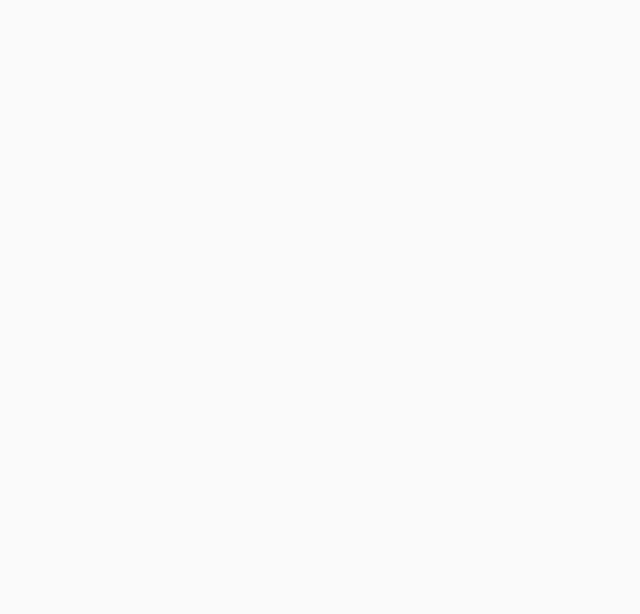
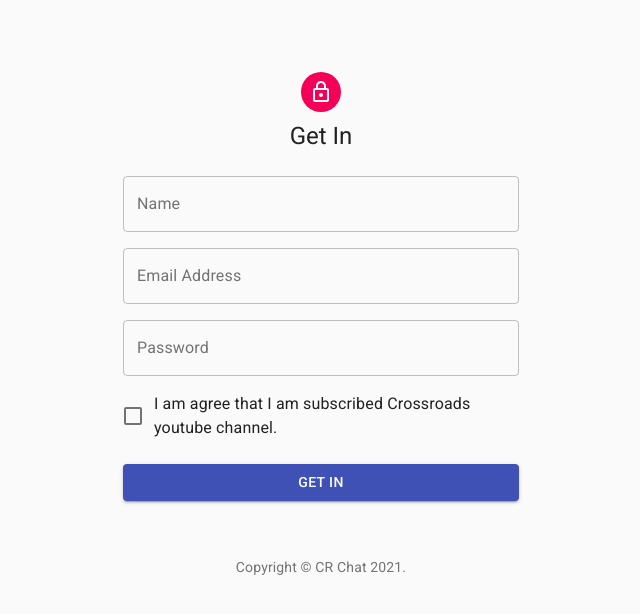
Before and after one commit to Muhammed-Rahif/Crossroads-Subscribers-Hub, a React (Create React App) app in the folder client/: page /get-in in a window 1280 px wide. Shown: the top 614 px of the page, without its empty margins (319-959 px from the left). Built offline with nearby package versions, Linux system fonts and the light colour scheme; the HTML template or start-up script is replaced by a standard one.

Commit message:
User login finished with client side cookies

```diff
--- a/client/package.json
+++ b/client/package.json
@@ -10,7 +10,9 @@
     "@testing-library/react": "^11.1.0",
     "@testing-library/user-event": "^12.1.10",
     "react": "^17.0.2",
+    "react-cookie": "^4.0.3",
     "react-dom": "^17.0.2",
+    "react-hook-form": "^7.6.0",
     "react-scripts": "4.0.3",
     "socket.io-client": "^4.1.1",
     "web-vitals": "^0.2.4",
--- a/client/src/App.js
+++ b/client/src/App.js
@@ -1,5 +1,5 @@
-import React from "react";
-import { BrowserRouter as Router, Route, Switch } from "react-router-dom";
+import React, { useEffect, useState } from "react";
+import { BrowserRouter as Router, Route, Switch, Redirect } from "react-router-dom";
 // Material UI
 import useMediaQuery from '@material-ui/core/useMediaQuery';
 import { createMuiTheme, ThemeProvider } from '@material-ui/core/styles';
@@ -7,10 +7,30 @@ import CssBaseline from '@material-ui/core/CssBaseline';
 // Components
 import ChatHome from "./Components/ChatHome/ChatHome";
 import GetIn from "./Components/GetIn/GetIn";
+// React cookie
+import { CookiesProvider } from 'react-cookie';
+import { useCookies } from 'react-cookie';
+const cookieKey = "cr-chat-cookie";
 
 function App() {
+  const [cookies, setCookie, removeCookie] = useCookies([cookieKey]);
+  const [userLogged,setUserLogged] = useState(Boolean(cookies.userData));
   const prefersDarkMode = useMediaQuery('(prefers-color-scheme: dark)');
 
+  var setUserData = (userData) => {
+    setCookie('userData', userData, { path: '/', secure: true });
+    window.location.reload();
+  }
+  var getUserData = () => {
+    return cookies.userData;
+  }
+  var logoutUser = () =>{
+    removeCookie("userData");
+    window.location.reload();
+  }
+
+  console.log(getUserData());
+  console.log(userLogged);
   const theme = React.useMemo(
     () =>
       createMuiTheme({
@@ -24,17 +44,19 @@ function App() {
 
   return (
     <ThemeProvider theme={theme}>
+      <CookiesProvider>
         <CssBaseline />
         <Router>
           <Switch>
             <Route exact path="/" component={ChatHome}>
-            <ChatHome />
+            {(typeof getUserData() != "undefined") ? <ChatHome logoutUser={logoutUser} />:<Redirect to="/get-in" />}
             </Route>
-          <Route path="/getin" component={GetIn}>
-            <GetIn />
+            <Route path="/get-in" component={GetIn}>
+              {(typeof getUserData() == "undefined") ? <GetIn setUserData={setUserData} getUserData={getUserData} />:<Redirect to="/" />}
             </Route>
           </Switch>
         </Router>
+      </CookiesProvider>
     </ThemeProvider>
   );
 }
--- a/client/src/Components/ChatHome/ChatHome.js
+++ b/client/src/Components/ChatHome/ChatHome.js
@@ -50,7 +50,7 @@ const useStyles = makeStyles((theme) => ({
     }
 }));
 
-function ChatHome() {
+function ChatHome({ logoutUser }) {
     const [sideDrawer, setSideDrawer] = useState(false);
     const [menuOpen, setMenuOpen] = useState(false);
 
@@ -94,7 +94,10 @@ function ChatHome() {
                         open={Boolean(menuOpen)}
                         onClose={handleMenuClose}
                     >
-                        <MenuItem onClick={handleMenuClose}>Logout</MenuItem>
+                        <MenuItem onClick={() => {
+                            handleMenuClose();
+                            logoutUser();
+                        }}>Logout</MenuItem>
                     </Menu>
                 </Toolbar>
             </AppBar>
@@ -154,7 +157,7 @@ function ChatHome() {
                 {/* <IconButton style={{ backgroundColor: prefersDarkMode ? "#424242" : "white",borderRadius:0,padding:"1rem" }}>
                     <EmojiEmotionsIcon />
                 </IconButton> */}
-                <IconButton style={{ backgroundColor: prefersDarkMode ? "#424242" : "white",borderRadius:0,padding:"1rem" }}>
+                <IconButton style={{ backgroundColor: prefersDarkMode ? "#424242" : "white", borderRadius: 0, padding: "1rem" }}>
                     <SendIcon />
                 </IconButton>
             </div>
--- a/client/src/Components/GetIn/GetIn.js
+++ b/client/src/Components/GetIn/GetIn.js
@@ -1,4 +1,6 @@
 import React from 'react';
+import { useForm } from "react-hook-form";
+// Material UI
 import Avatar from '@material-ui/core/Avatar';
 import Button from '@material-ui/core/Button';
 import CssBaseline from '@material-ui/core/CssBaseline';
@@ -46,8 +48,14 @@ const useStyles = makeStyles((theme) => ({
     },
 }));
 
-function GetIn() {
+function GetIn({ setUserData, getUserData }) {
     const classes = useStyles();
+    const emailPattern = /^(([^<>()[\]\\.,;:\s@"]+(\.[^<>()[\]\\.,;:\s@"]+)*)|(".+"))@((\[[0-9]{1,3}\.[0-9]{1,3}\.[0-9]{1,3}\.[0-9]{1,3}\])|(([a-zA-Z\-0-9]+\.)+[a-zA-Z]{2,}))$/;
+    const { register, handleSubmit, formState: { errors } } = useForm();
+    const onSubmit = data => {
+        setUserData(data);
+        console.log(data);
+    }
 
     return (
         <Container component="main" maxWidth="xs">
@@ -59,45 +67,70 @@ function GetIn() {
                 <Typography component="h1" variant="h5">
                     Get In
         </Typography>
-        <form className={classes.form} noValidate>
+                <form autoComplete="off" className={classes.form} onSubmit={handleSubmit(onSubmit)}>
+                    <input hidden value={Math.random().toString(16).slice(2)} name="userId" {...register("userId")} />
                     <Grid container spacing={2}>
                         <Grid item xs={12} >
                             <TextField
                                 variant="outlined"
-                required
                                 fullWidth
-                id="userName"
-                label="User Name"
-                name="userName"
+                                id="name"
+                                label="Name"
+                                error={Boolean(errors.name)}
+                                helperText={errors.name ? errors.name.message : null}
+                                {...register("name", {
+                                    required: 'User Name is required.!',
+                                    minLength: {
+                                        value: 4,
+                                        message: 'Minimum 4 charecters.!' // JS only: <p>error message</p> TS only support string
+                                    }
+                                })}
                             />
                         </Grid>
                         <Grid item xs={12}>
                             <TextField
                                 variant="outlined"
-                required
                                 fullWidth
                                 id="email"
                                 label="Email Address"
-                name="email"
-                autoComplete="email"
+                                error={Boolean(errors.email)}
+                                helperText={errors.email ? errors.email.message : null}
+                                {...register("email", {
+                                    required: 'Email is required.!',
+                                    minLength: {
+                                        value: 5,
+                                        message: 'Type a valid email address.!'
+                                    },
+                                    pattern: {
+                                        value: emailPattern,
+                                        message: 'Type a valid email address.!'
+                                    }
+                                })}
                             />
                         </Grid>
                         <Grid item xs={12}>
                             <TextField
                                 variant="outlined"
-                required
                                 fullWidth
                                 name="password"
                                 label="Password"
                                 type="password"
                                 id="password"
-                autoComplete="current-password"
+                                error={Boolean(errors.password)}
+                                helperText={errors.password ? errors.password.message : null}
+                                {...register("password", {
+                                    required: 'Password is required.!',
+                                    minLength: {
+                                        value: 6,
+                                        message: 'Minimum 6 charecters.!' // JS only: <p>error message</p> TS only support string
+                                    },
+                                })}
                             />
                         </Grid>
                         <Grid item xs={12}>
                             <FormControlLabel
-                control={<Checkbox value="allowExtraEmails" color="primary" />}
-                label="I am agree that I am already subscribed Crossroads youtube channel."
+                                control={<Checkbox required value="true" color="default" />}
+                                label="I am agree that I am subscribed Crossroads youtube channel."
                             />
                         </Grid>
                     </Grid>
```
Also changed, not shown: 21 other files (tests, documents, lock files or other folders). Lines whose indentation alone changed are shown as unchanged.
